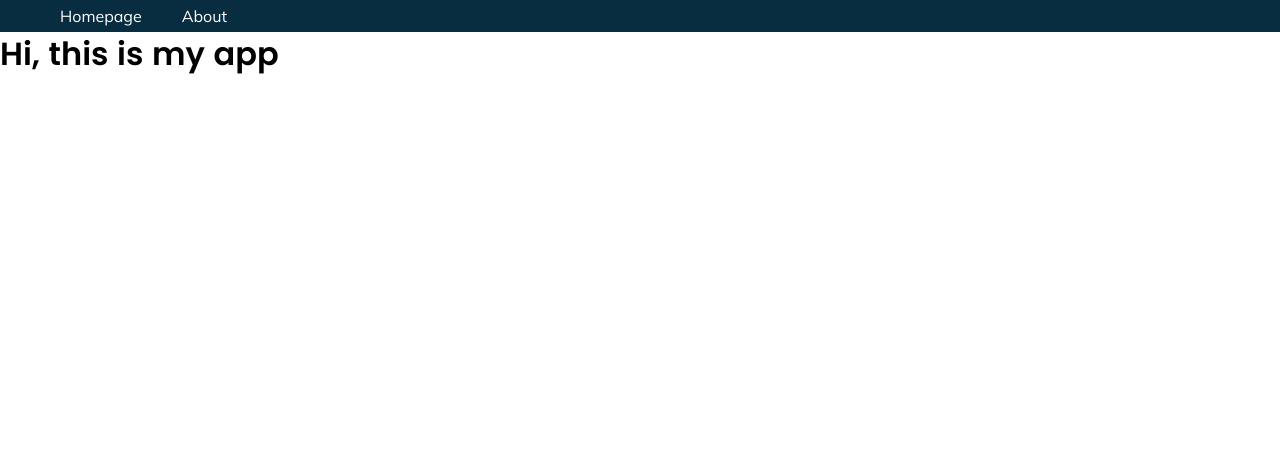
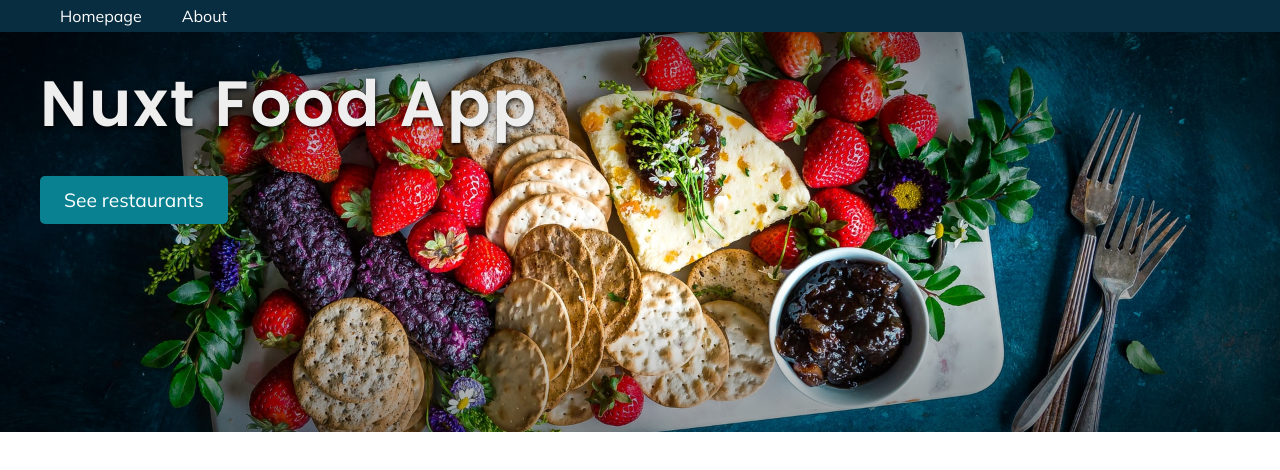
Before and after one commit to daviddarx/learn-nuxt, a Nuxt app: page / in a window 1280 px wide. Shown: the top 470 px of the page. Built offline with nearby package versions, Linux system fonts and the light colour scheme.

Commit message:
feat(AppHeader) adds component

```diff
--- /dev/null
+++ b/components/AppHeader.vue
@@ -0,0 +1,40 @@
+<template>
+    <section class="masthead" role="img" aria-label="Image Description">
+        <h1>Nuxt Food App</h1>
+        <button>See restaurants</button>
+    </section>
+</template>
+
+<script>
+export default {
+    name: 'AppHeader',
+}
+</script>
+
+<style lang="scss" scoped>
+.masthead {
+    width: 100%;
+    height: 50vh; /* if you don't want it to take up the full screen, reduce this number */
+    padding: 40px;
+    overflow: hidden;
+    background-size: cover !important;
+    background: radial-gradient(
+            ellipse at center,
+            rgba(0, 0, 0, 0) 0%,
+            rgba(0, 0, 0, 0) 25%,
+            rgba(0, 0, 0, 0.65) 100%
+        ),
+        url(@/assets/headerimg.jpg) no-repeat center center scroll;
+}
+
+h1 {
+    font-style: normal;
+    font-weight: bold;
+    color: #eee;
+    font-size: 8vmin;
+    letter-spacing: 0.03em;
+    line-height: 1;
+    text-shadow: 1px 2px 4px rgba(0, 0, 0, 0.8);
+    margin-bottom: 40px;
+}
+</style>
--- a/pages/index.vue
+++ b/pages/index.vue
@@ -1,11 +1,16 @@
 <template>
     <main class="container">
-        <h1>Hi, this is my app</h1>
+        <AppHeader />
     </main>
 </template>
 
 <script>
+import AppHeader from '@/components/AppHeader.vue'
+
 export default {
     name: 'IndexPage',
+    components: {
+        AppHeader,
+    },
 }
 </script>
```
